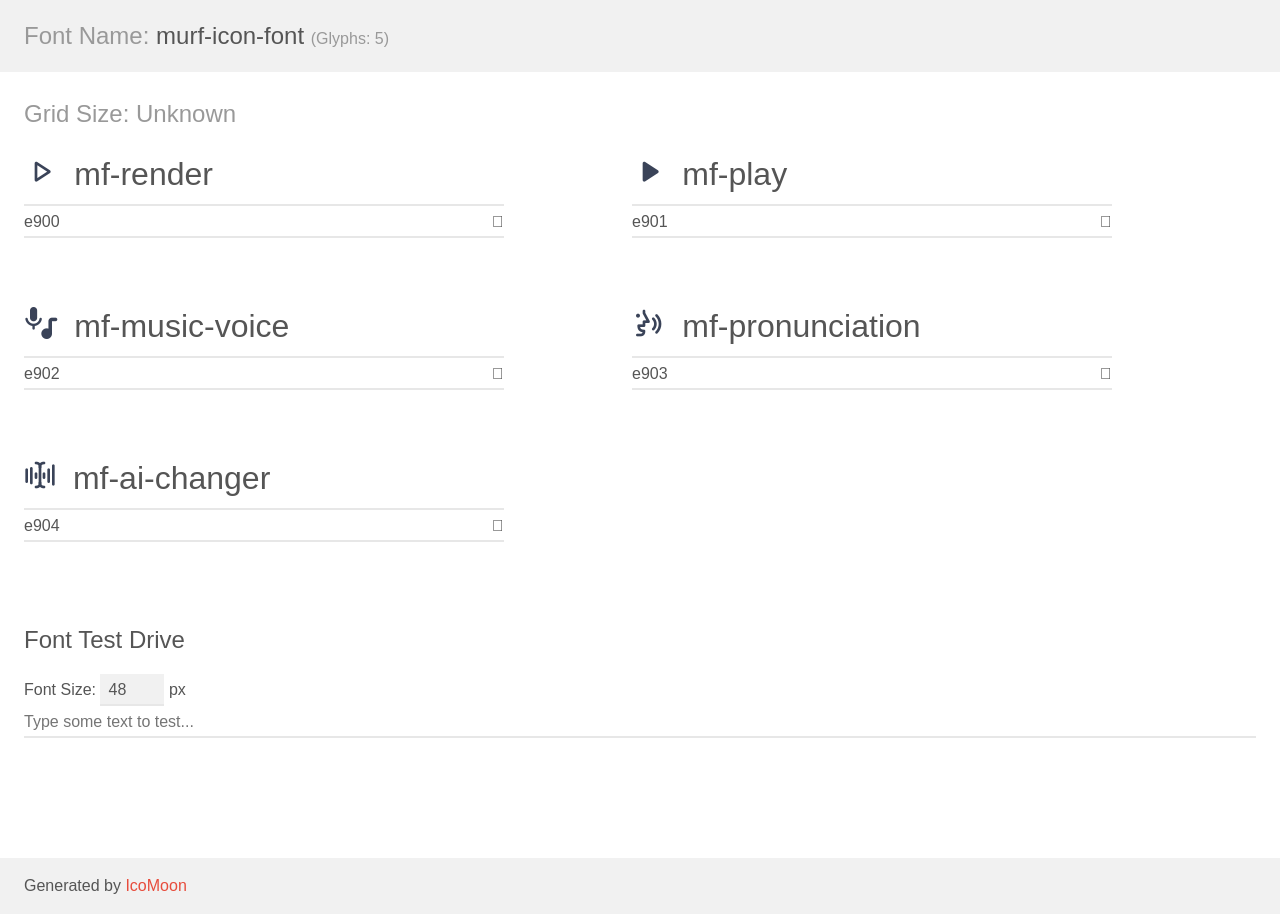
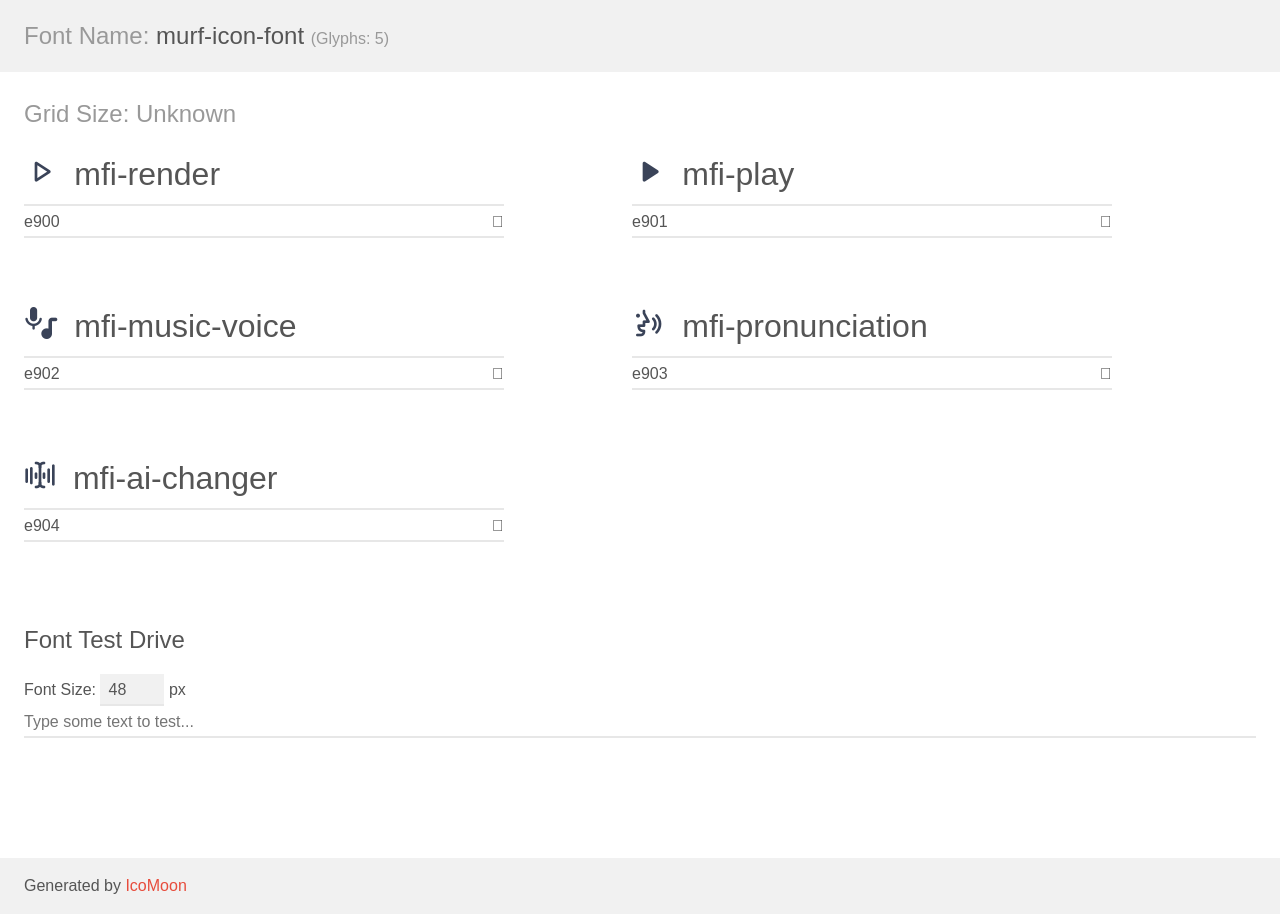
Before and after one commit to nileshmurf/murf-icons-font, a plain HTML site: page index.html in a window 1280 px wide. Drawn offline with Linux system fonts and the light colour scheme; files whose address does not match are found by name.

Commit message:
-- added mfi prefix to html

```diff
--- a/index.html
+++ b/index.html
@@ -20,7 +20,7 @@
       <div class="glyph fs1">
         <div class="clearfix bshadow0 pbs">
           <span class="mfi-render"></span>
-          <span class="mls"> mf-render</span>
+          <span class="mls"> mfi-render</span>
         </div>
         <fieldset class="fs0 size1of1 clearfix hidden-false">
           <input type="text" readonly value="e900" class="unit size1of2" />
@@ -40,7 +40,7 @@
       <div class="glyph fs1">
         <div class="clearfix bshadow0 pbs">
           <span class="mfi-play"></span>
-          <span class="mls"> mf-play</span>
+          <span class="mls"> mfi-play</span>
         </div>
         <fieldset class="fs0 size1of1 clearfix hidden-false">
           <input type="text" readonly value="e901" class="unit size1of2" />
@@ -60,7 +60,7 @@
       <div class="glyph fs1">
         <div class="clearfix bshadow0 pbs">
           <span class="mfi-music-voice"></span>
-          <span class="mls"> mf-music-voice</span>
+          <span class="mls"> mfi-music-voice</span>
         </div>
         <fieldset class="fs0 size1of1 clearfix hidden-false">
           <input type="text" readonly value="e902" class="unit size1of2" />
@@ -80,7 +80,7 @@
       <div class="glyph fs1">
         <div class="clearfix bshadow0 pbs">
           <span class="mfi-pronunciation"></span>
-          <span class="mls"> mf-pronunciation</span>
+          <span class="mls"> mfi-pronunciation</span>
         </div>
         <fieldset class="fs0 size1of1 clearfix hidden-false">
           <input type="text" readonly value="e903" class="unit size1of2" />
@@ -100,7 +100,7 @@
       <div class="glyph fs1">
         <div class="clearfix bshadow0 pbs">
           <span class="mfi-ai-changer"></span>
-          <span class="mls"> mf-ai-changer</span>
+          <span class="mls"> mfi-ai-changer</span>
         </div>
         <fieldset class="fs0 size1of1 clearfix hidden-false">
           <input type="text" readonly value="e904" class="unit size1of2" />
```
